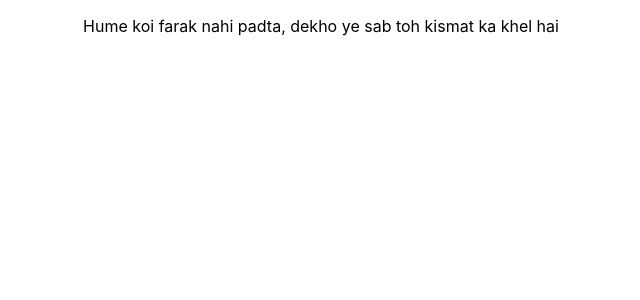
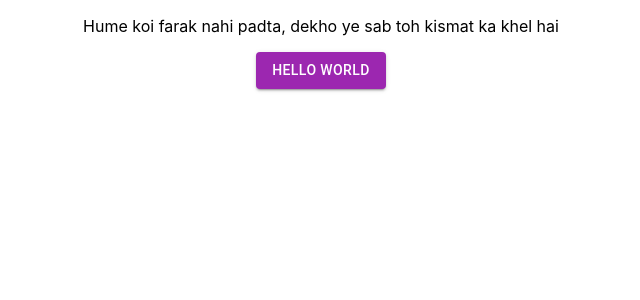
Before and after one commit to naklic0der/adv, a React (Create React App) app: page / in a window 1280 px wide. Shown: the top 300 px of the page, without its empty margins (319-959 px from the left). Built offline with nearby package versions, Linux system fonts and the light colour scheme.

Commit message:
Installed MUI

```diff
--- a/package.json
+++ b/package.json
@@ -3,6 +3,7 @@
   "version": "0.1.0",
   "private": true,
   "dependencies": {
+    "@material-ui/core": "^4.11.2",
     "@testing-library/jest-dom": "^5.11.6",
     "@testing-library/react": "^11.2.2",
     "@testing-library/user-event": "^12.6.0",
--- a/src/App.js
+++ b/src/App.js
@@ -1,10 +1,14 @@
 import React from 'react'
 import style from './App.module.sass'
+import Button from '@material-ui/core/Button';
 
 function App() {
    return (
       <div className={style.App}>
          <p>Hume koi farak nahi padta, dekho ye sab toh kismat ka khel hai</p>
+         <Button variant="contained" color="primary">
+            Hello World
+         </Button>
       </div>
    );
 }
--- a/src/index.js
+++ b/src/index.js
@@ -3,10 +3,14 @@
 import './index.css';
 import App from './App';
 import reportWebVitals from './reportWebVitals';
+import { ThemeProvider } from '@material-ui/core/styles';
+import theme from "./theme";
 
 ReactDOM.render(
   <React.StrictMode>
-    <App />
+     <ThemeProvider theme={theme}>
+        <App />
+     </ThemeProvider>
   </React.StrictMode>,
   document.getElementById('root')
 );
--- /dev/null
+++ b/src/theme.js
@@ -0,0 +1,16 @@
+import {createMuiTheme} from '@material-ui/core/styles';
+import purple from '@material-ui/core/colors/purple';
+import green from '@material-ui/core/colors/green';
+
+const theme = createMuiTheme({
+   palette: {
+      primary: {
+         main: purple[500],
+      },
+      secondary: {
+         main: green[500],
+      },
+   },
+});
+
+export default theme
```
Also changed, not shown: src/App.module.sass (line endings or trailing spaces), 1 other file (tests, documents, lock files or other folders).
